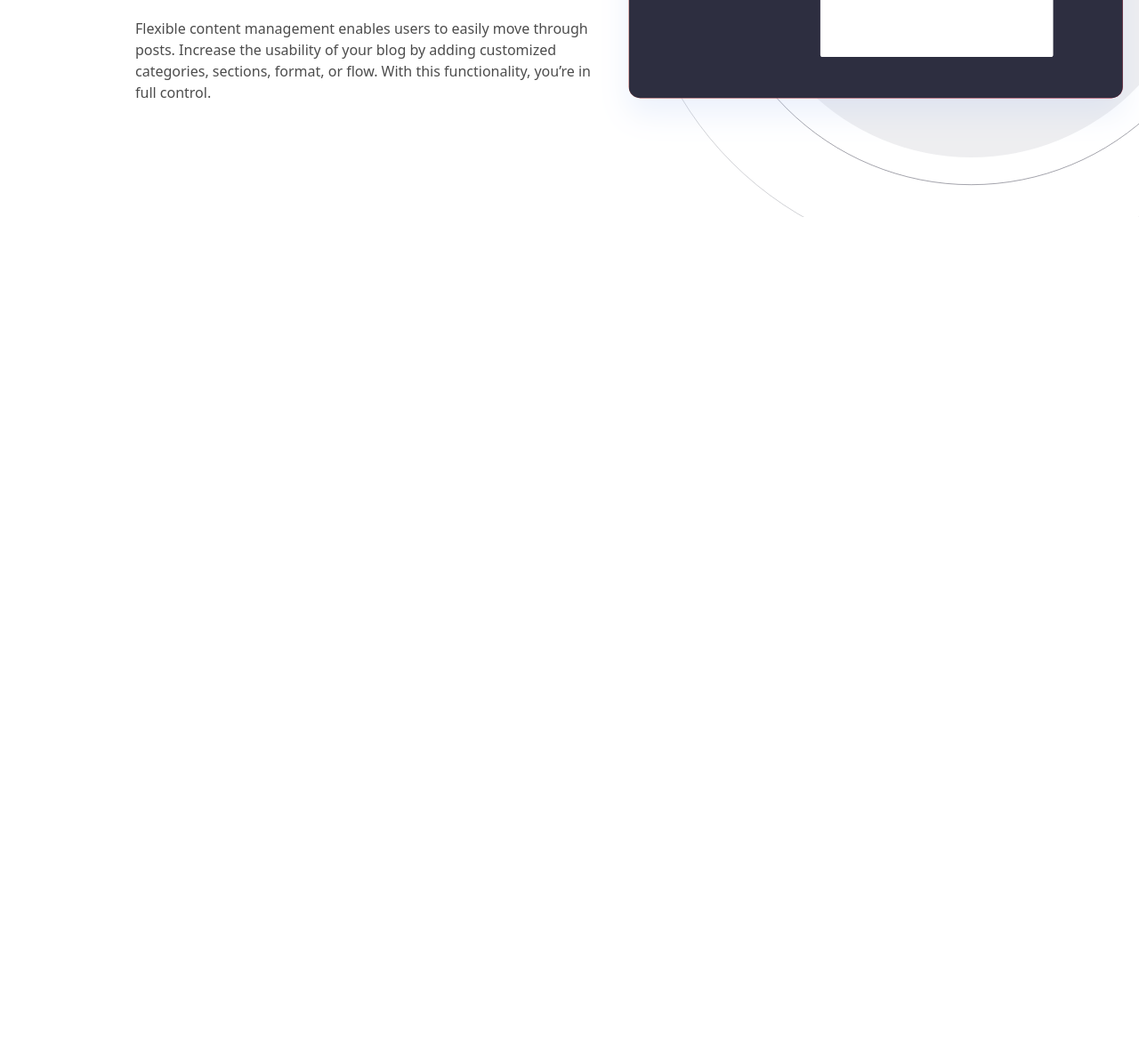
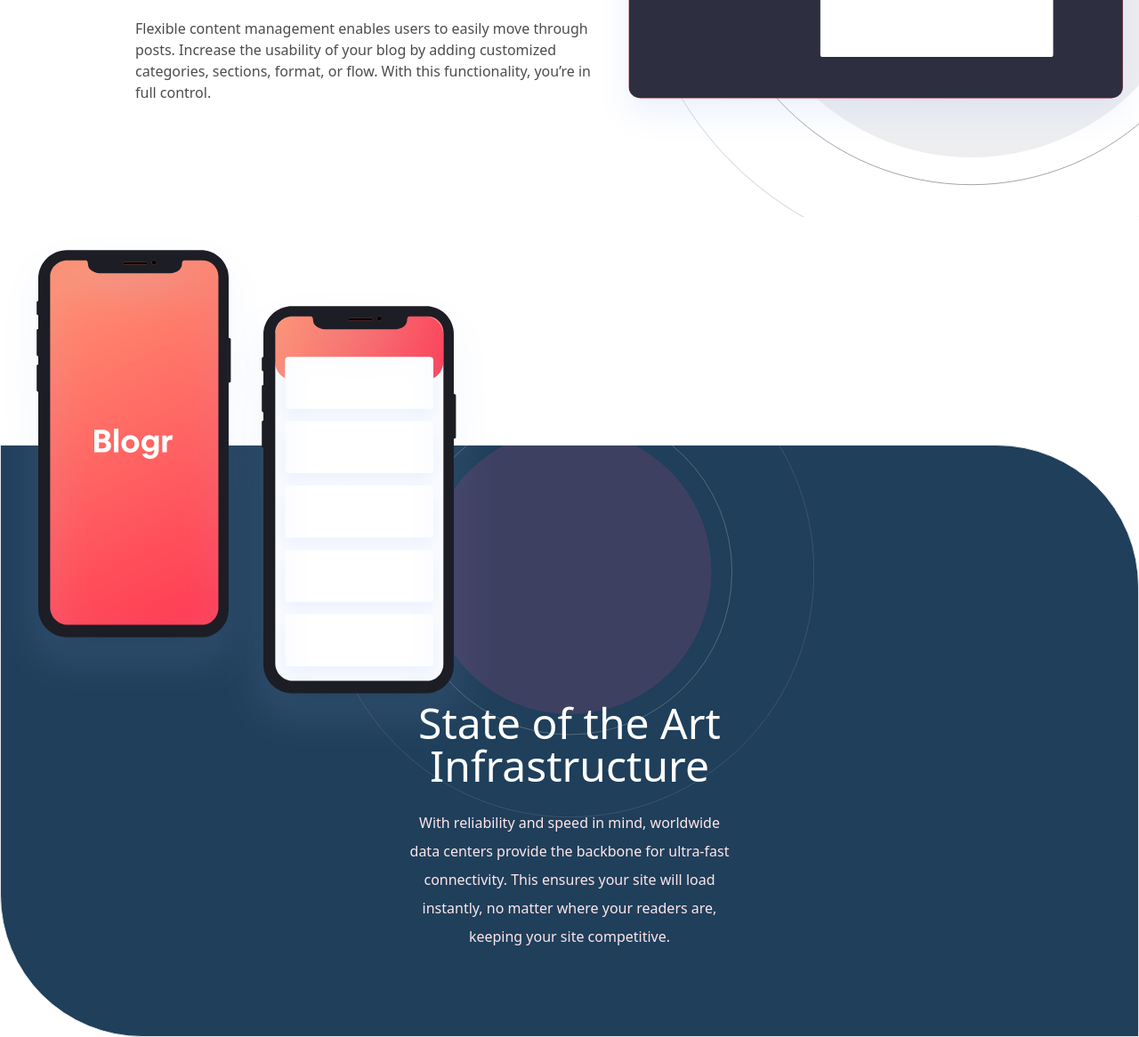
Before and after one commit to dsaglam94/Tailwind_Responsive_Blogsite, a website: page index.html in a window 1280 px wide. Shown: the part 1180-2346 px from the top of the page at 89% size. Before the commit the page ends 1424 px from the top, so only its background shows below. Drawn offline with Linux system fonts and the light colour scheme.

Commit message:
layout updated

```diff
--- a/index.html
+++ b/index.html
@@ -162,6 +162,21 @@
   </div>
 </section>
 
+<section id="sub-details" class="relative mt-64 border pt-72 pb-24 rounded-tr-[10rem] rounded-bl-[10rem]">
+  <!-- Phone mockups -->
+  <div class="absolute -top-60">
+    <img src="./images/illustration-phones.svg" alt="">
+  </div>
+  <!-- Flex Container Text -->
+  <div class="flex flex-col items-center mx-auto text-center max-w-sm space-y-6 lg:max-w-md">
+    <h1 class="text-5xl text-white">State of the Art Infrastructure</h1>
+    <p class="text-veryLightRedNav w-5/6 leading-8">
+        With reliability and speed in mind, worldwide data centers provide the backbone for ultra-fast connectivity.
+        This ensures your site will load instantly, no matter where your readers are, keeping your site competitive.
+    </p>
+  </div>
+</section>
+
 
 
 
--- a/src/input.css
+++ b/src/input.css
@@ -13,6 +13,14 @@
     background-repeat: no-repeat;
     background-size: 500px;
     background-position: 50% 30%;
+}
+
+#sub-details {
+    background-image: url('../images/bg-pattern-circles.svg');
+    background-color: hsl(208, 49%, 24%);
+    background-repeat: no-repeat;
+    background-position: top -120% right 50%;
+    background-size: 550px;
 }
 
 /* Dropdown Menu Custom Style */
```
Also changed, not shown: dist/output.css.
